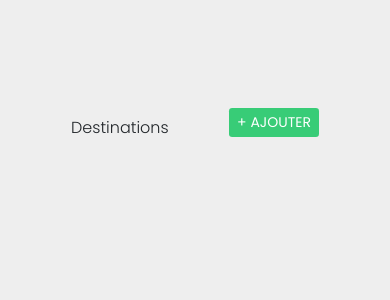
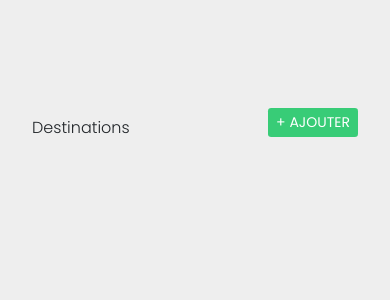
Before and after one commit to YacineMathurin/ADOT, a React (Create React App) app: page / in a window 390 px wide. Shown: the top 300 px of the page. Built offline with nearby package versions, Linux system fonts and the light colour scheme.

Commit message:
Moving on contexts

```diff
--- a/src/components/list.tsx
+++ b/src/components/list.tsx
@@ -38,9 +38,6 @@ export const List = () => {
     }
   }, []);
 
-
-  // const storedData = localStorage.getItem("adot-data");
-
   const setActive: (index: number) => void = (index) => {
     console.log("Switched");
 
@@ -66,19 +63,8 @@ export const List = () => {
     setShowModal(false);
   }
 
-
-  return (
-    <div className="list_container">
-      {showModal && (
-        <Modal
-            currentData={currentData}
-            setCurrentData={setCurrentData}
-            showModal={showModal}
-            setShowModal={setShowModal}
-            handleSubmit={handleSubmit}
-        />
-
-      )}
+  const MyHeader = () => {
+    return(
       <div className="btn-container">
         <p style={{fontWeight: "300"}}>Destinations</p>
         <Button
@@ -90,6 +76,23 @@ export const List = () => {
           + Ajouter
         </Button>
       </div>
+    )
+  }
+
+  return (
+    <div className="list_container">
+      <MyHeader></MyHeader>
+      {/* Add a destination */}
+      {showModal && (
+        <Modal
+            currentData={currentData}
+            setCurrentData={setCurrentData}
+            showModal={showModal}
+            setShowModal={setShowModal}
+            handleSubmit={handleSubmit}
+        />
+      )}
+      {/* Fetch and display destination */}
       {storedData && <ListItem data={JSON.parse(storedData || "")} setActive={setActive}/>}
     </div>
   );
--- a/src/components/listItem.tsx
+++ b/src/components/listItem.tsx
@@ -16,7 +16,7 @@ console.log(data);
 
 const renderList = (): JSX.Element[] => {
     return data.map(({city, address, caption, people, hotels, salaries, area, active}, index: number) => (
-        <Col lg={4} sm={12} key={index}>
+        <Col lg={4} sm={12} key={index} style={{marginBottom: "1em"}}>
             <div>
                 <img className="list-item-image" src={caption} alt={city} width="100%" />
                 <div style={{backgroundColor: "white", padding:"1em"}}>
--- a/src/index.css
+++ b/src/index.css
@@ -60,6 +60,9 @@ body::before {
   border-color: #38CC77 !important;
 }
 @media screen and (max-width: 600px) {
+  .App {
+    width: 100%;
+  }
   .modal_container {
     width: 100%;
   }
```
